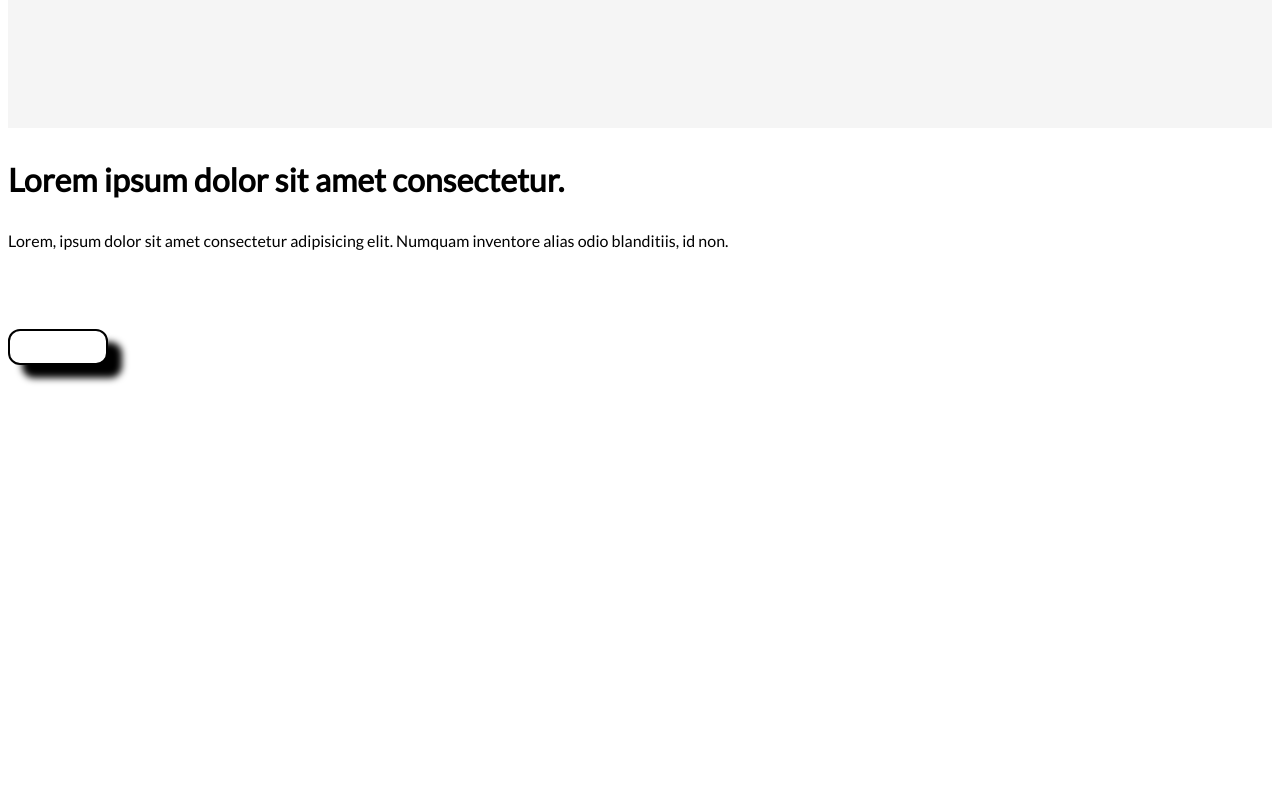
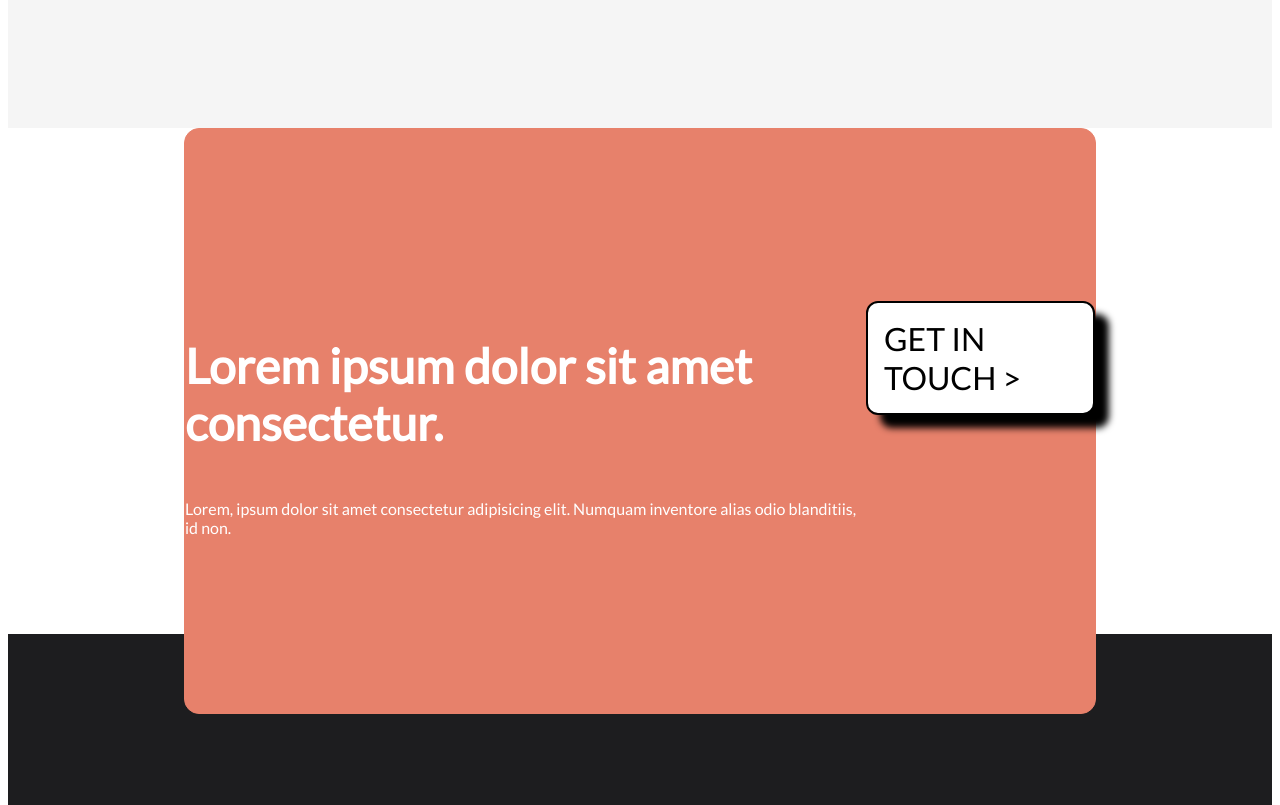
Before and after one commit to Crackzul/Travel-Together, a website: page index.html in a window 1280 px wide. Shown: the part 1890-2695 px from the top of the page. Before the commit the page ends 2374 px from the top, so only its background shows below. Drawn offline with Linux system fonts and the light colour scheme.

Commit message:
fin de journay

```diff
--- a/assets/scss/base/_utilities.scss
+++ b/assets/scss/base/_utilities.scss
@@ -4,6 +4,15 @@
     border-radius: 15px;
     margin-left: 11rem;
     margin-right: 11rem;
+    color: white;
+
+    h3 {
+        font-size: 3rem;
+    }
+
+    .btn {
+        font-size: 2rem;
+    }
 }
 
 .container {
--- a/assets/scss/components/_button.scss
+++ b/assets/scss/components/_button.scss
@@ -5,7 +5,7 @@
     border-radius: 12px;
     text-decoration: none;
     display: inline-block;
-    padding: 1rem 3rem;
+    padding: 1rem 1rem;
     font-family: "Lato";
     font-size: 2rem;
     color: black;
--- a/assets/scss/layout/_footer.scss
+++ b/assets/scss/layout/_footer.scss
@@ -0,0 +1,11 @@
+@use "../abstracts/variables";
+
+footer {
+    padding-top: 10rem;
+    background-color: variables.$color-secondary;
+    color: white;
+}
+
+.bottom-menu {
+    display: flex;
+}
--- a/assets/scss/pages/_homepage.scss
+++ b/assets/scss/pages/_homepage.scss
@@ -223,3 +223,25 @@ color: #da6e56;
         padding: 2rem;
  }
 }
+
+.icones {
+    width: 2%;
+}
+
+.last_section {
+    margin-bottom: -5rem;
+    position: relative;
+    z-index: 1;
+}
+
+.last_banner {
+    display: flex;
+    justify-content: space-around;
+    padding-top: 10rem;
+    padding-bottom: 10rem;
+}
+
+
+.menu_bottom {
+    color: white;
+}
--- a/assets/scss/style.scss
+++ b/assets/scss/style.scss
@@ -5,3 +5,4 @@
 @use 'components/menu';
 @use 'layout/header';
 @use 'pages/homepage';
+@use 'layout/footer'
--- a/index.html
+++ b/index.html
@@ -89,43 +89,51 @@
 
 
 
-      <section class="Features">
-        <div>
+    <section class="last_section">
+        <div class="banner">
+            <div class="last_banner">
                 <div>
                 <h3>Lorem ipsum dolor sit amet consectetur.</h3>
+                <p>Lorem, ipsum dolor sit amet consectetur adipisicing elit. Numquam inventore alias odio blanditiis, id non.</p>
                 </div>
-            <p>Lorem, ipsum dolor sit amet consectetur adipisicing elit. Numquam inventore alias odio blanditiis, id non.</p>
             <div>
-                <a class="btn" href=""></a>
+                <a class="btn" href="">GET IN TOUCH ></a>
             </div>
             </div>
+        </div>
+
+
+
+</section>
+</main>
+<footer>
     <div>
         <div class="logo_bas">
             <img src="" alt="">
         </div>
-            <div>
+        <div class="bottom-menu">
+            <img class="logo" src="/assets/img/Logo-white.png" alt="">
             <ul>
-                    <li><a class="menu" href=""></a></li>
-                    <li><a class="menu" class="menu" href=""></a><a href=""></a></li>
-                    <li><a class="menu" href=""></a></li>
-                    <li><a class="menu" href=""></a></li>
+                <li><a class="menu_bottom" href="">Our Agency</a></li>
+                <li><a class="menu_bottom" class="menu" href="">Services</a><a href=""></a></li>
+                <li><a class="menu_bottom" href="">Features</a></li>
+                <li><a class="menu_bottom" href="">Contact</a></li>
             </ul>
         </div>
     <div class="separator"></div>
     </div>
-    </section>
-</main>
-<footer>
+    <div class="container">
     <div>
-        <p class="title_footer-left"></p>
-        <p class="p_footer_left" ></p>
+        <p class="title_footer-left">Travel Together</p>
+        <p class="p_footer_left" >36 Avenue De La Somme <br> 3370 Mérignac</p>
     </div>
     <div>
-        <p class="title_footer-middle"></p>
-        <p class="p_footer_middle" ></p>
+        <p class="title_footer-middle">Contact Us</p>
+        <p class="p_footer_middle" >06 XX XX XX XX <br> Mail:contact@traveltogether.fr</p>
     </div>
     <div class="icones" >
-        <img src="" alt=""><img src="" alt=""><img src="" alt=""><img src="" alt="">
+        <img src="/assets/img/facebook.svg" alt=""><img src="/assets/img/youtube.svg" alt=""><img src="/assets/img/twitter.svg" alt=""><img src="/assets/img/linkedin.svg" alt="">
+    </div>
 </div>
 </footer>
 
```
Also changed, not shown: assets/css/style.css, assets/img/facebook.svg (added), assets/img/linkedin.svg (added), assets/img/twitter.svg (added), assets/img/youtube.svg (added), assets/scss/abstracts/_variables.scss (line endings or trailing spaces), 1 other file. Lines whose indentation alone changed are shown as unchanged.
